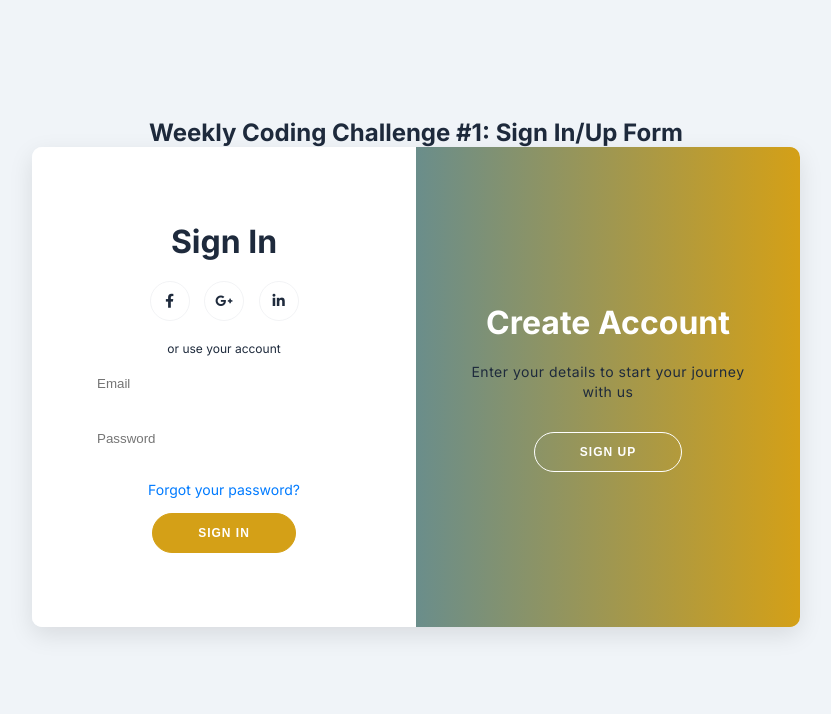
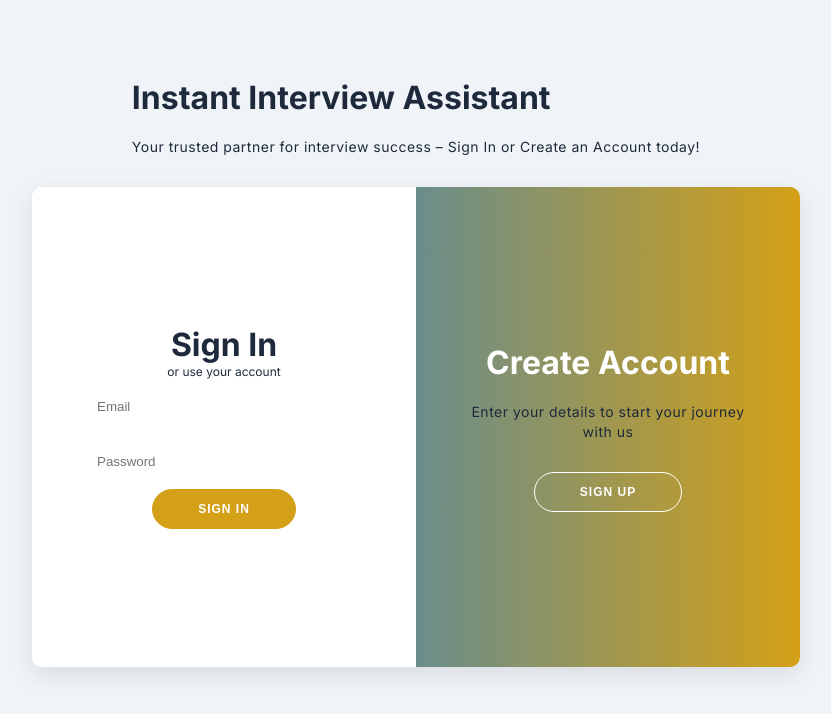
Before and after one commit to Yukesh-Devkota/interviews_deploy, a website: page frontend/login.html in a window 1280 px wide. Shown: the whole page, without its empty margins (224-1055 px from the left). Drawn offline with Linux system fonts and the light colour scheme.

Commit message:
Update login.html

```diff
--- a/frontend/login.html
+++ b/frontend/login.html
@@ -10,20 +10,17 @@
   <link href="https://fonts.googleapis.com/css2?family=Inter:wght@400;500;600;700&display=swap" rel="stylesheet">
   <link rel="manifest" href="/manifest.json">
   <link rel="icon" href="/assets/favicon.ico" type="image/x-icon">
-  <link rel="stylesheet" href="https://cdnjs.cloudflare.com/ajax/libs/font-awesome/5.15.4/css/all.min.css">
   <script id="supabaseScript" src="/js/supabase.min.js"></script>
 </head>
 <body>
-  <h2>Weekly Coding Challenge #1: Sign In/Up Form</h2>
+  <header class="login-header">
+    <h1>Instant Interview Assistant</h1>
+    <p class="header-message">Your trusted partner for interview success – Sign In or Create an Account today!</p>
+  </header>
   <div class="container" id="container">
     <div class="form-container sign-up-container">
       <form id="signupForm" action="#">
         <h1>Create Account</h1>
-        <div class="social-container">
-          <a href="#" class="social"><i class="fab fa-facebook-f"></i></a>
-          <a href="#" class="social"><i class="fab fa-google-plus-g"></i></a>
-          <a href="#" class="social"><i class="fab fa-linkedin-in"></i></a>
-        </div>
         <span>or use your email for registration</span>
         <input type="text" placeholder="Name" id="signupName" required>
         <input type="email" placeholder="Email" id="signupEmail" required>
@@ -34,15 +31,9 @@
     <div class="form-container sign-in-container">
       <form id="loginForm" action="#">
         <h1>Sign In</h1>
-        <div class="social-container">
-          <a href="#" class="social"><i class="fab fa-facebook-f"></i></a>
-          <a href="#" class="social"><i class="fab fa-google-plus-g"></i></a>
-          <a href="#" class="social"><i class="fab fa-linkedin-in"></i></a>
-        </div>
         <span>or use your account</span>
         <input type="email" placeholder="Email" id="loginEmail" required>
         <input type="password" placeholder="Password" id="loginPassword" required>
-        <a href="#">Forgot your password?</a>
         <button type="submit" class="submit-btn">Sign In</button>
       </form>
     </div>
```
